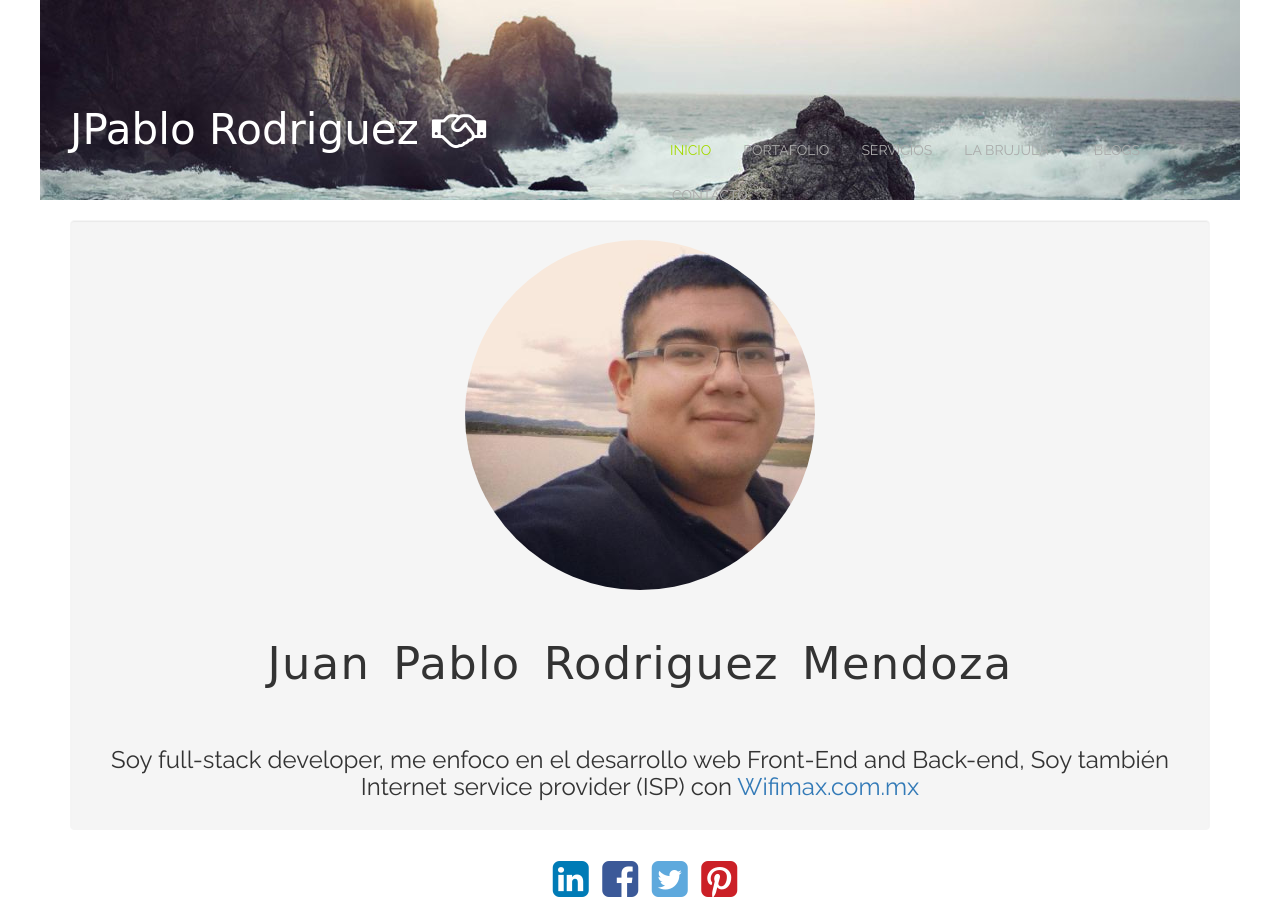
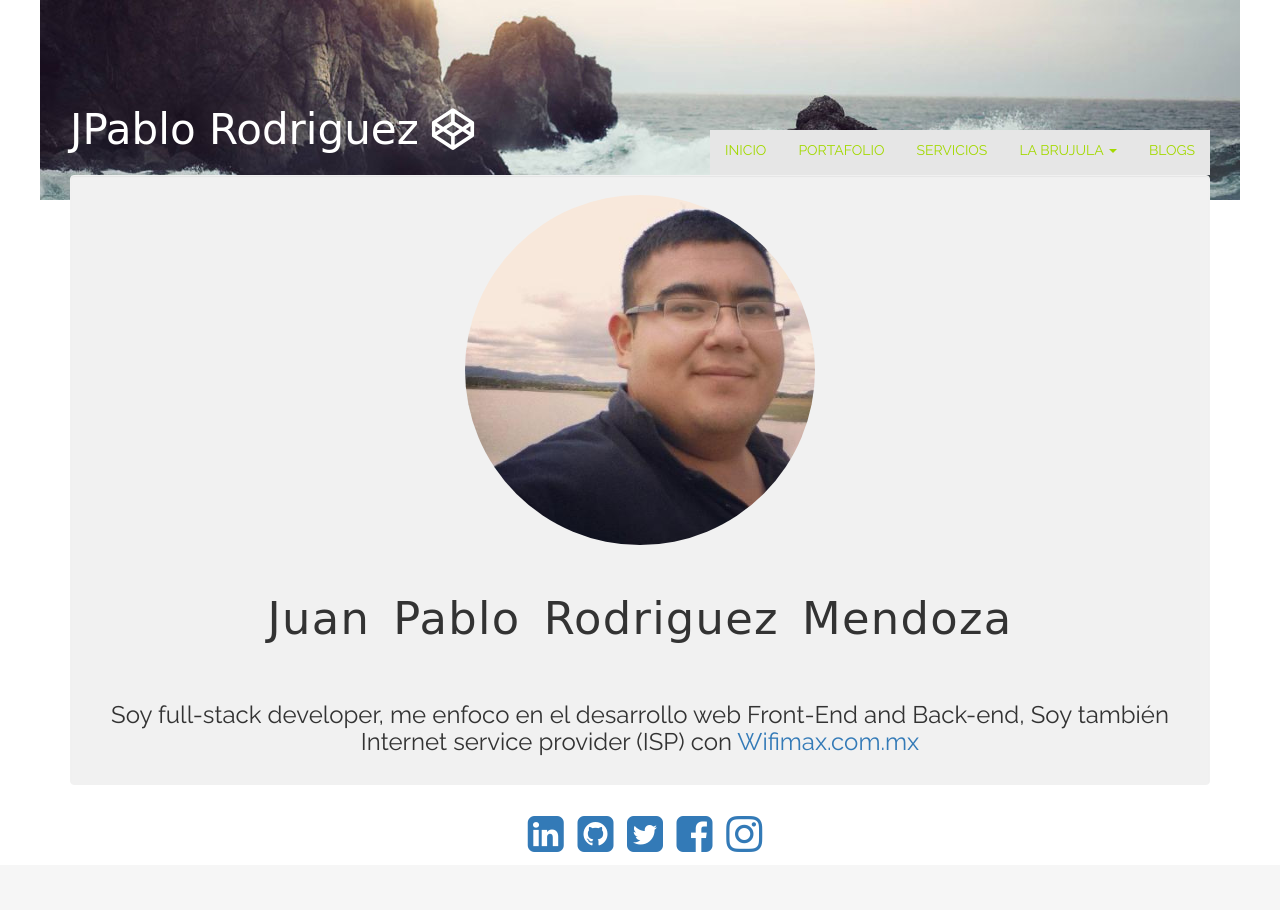
Before and after one commit to jPablo23/sofros_me, a PHP site: page / in a window 1280 px wide. After the commit the page ends 852 px from the top, so only its background shows below. Run offline with PHP 8.4, Linux system fonts and the light colour scheme.

Commit message:
Index terminado, ya se tiene menu y las redes sociales.

```diff
--- a/index.html
+++ b/index.html
@@ -5,8 +5,7 @@
     <meta http-equiv="X-UA-Compatible" content="IE=edge">
     <meta name="viewport" content="width=device-width, initial-scale=1">
     <!-- The above 3 meta tags *must* come first in the head; any other head content must come *after* these tags -->
-    <title>Sofroscorp by JPablo</title>
-
+    <title>Sofroscorp | By JPKlop</title>
     <!-- Bootstrap -->
     <link href='https://fonts.googleapis.com/css?family=Pacifico' rel='stylesheet' type='text/css'>
     <link href='https://fonts.googleapis.com/css?family=Raleway' rel='stylesheet' type='text/css'>
@@ -18,6 +17,7 @@
       <script src="https://oss.maxcdn.com/html5shiv/3.7.2/html5shiv.min.js"></script>
       <script src="https://oss.maxcdn.com/respond/1.4.2/respond.min.js"></script>
     <![endif]-->
+    <!--<link rel="icon" type="image/png" href="/images/mifavicon.png" />-->
   </head>
   <body>
 
@@ -35,13 +35,13 @@
      <div id="bodypage" class="container">
        <div class="row">
           <!-- title -->
-          <div id="name" class="col-xs-12 col-sm-6 col-lg-6">
-            <a href="index.html">JPablo Rodriguez <i class="fa fa-handshake-o animated infinite rubberBand"></i></a>
+          <div id="name" class="col-xs-12 col-lg-6">
+            <a href="index.html">JPablo Rodriguez <i class="fa fa-codepen animated infinite rubberBand"></i></a>
           </div>
           <!-- title -->
 
           <!-- menu -->
-          <div id="" class="col-xs-12 col-sm-6 col-lg-6">
+          <div id="" class="col-xs-12 col-lg-6">
          <ul id="main-menu" class="nav nav-pills hidden-xs">
              <li class="active"><a href="index.html">INICIO</a></li>
              <li><a class="hvr-float-shadow" href="portafolio.html">PORTAFOLIO</a></li>
@@ -54,7 +54,6 @@
                </ul>
              </li>
              <li><a class="hvr-float-shadow" href="#">BLOGS</a></li>
-             <li><a class="hvr-float-shadow" href="#">CONTACTO</a></li>
          </ul>
 
          <a href="#" id="mobile-menu-button" class="btn btn-default visible-xs">
@@ -88,14 +87,18 @@
      <!-- container -->
 
      <!-- footer -->
+     <footer>
+       <div class="clearfix"></div>
      <div id="footer" class="col-sm-12 text-center">
 
-         <a target="_blank" href="#" class="social1"><i class="fa fa-linkedin-square" ></i></a>
-         <a target="_blank" href="#" class="social2"><i class="fa fa-facebook-square"></i></a>
-         <a target="_blank" href="#" class="social3"><i class="fa fa-twitter-square" ></i></a>
-         <a target="_blank" href="#" class="social4"><i class="fa fa-pinterest-square" ></i></a>
+         <a target="_blank" href="#" class=""><i class="fa fa-linkedin-square" aria-hidden="true"></i></a>
+         <a target="_blank" href="#" class=""><i class="fa fa-github-square" aria-hidden="true"></i></a>
+         <a target="_blank" href="#" class=""><i class="fa fa-twitter-square" aria-hidden="true"></i></a>
+         <a target="_blank" href="#" class=""><i class="fa fa-facebook-square" aria-hidden="true"></i></a>
+         <a target="_blank" href="#" class=""><i class="fa fa-instagram" aria-hidden="true"></i></a>
 
      </div>
+     </footer>
      <!-- footer -->
 
 
--- a/style.css
+++ b/style.css
@@ -55,8 +55,8 @@ ul li {
 
 /* Bootstrap CSS*/
 .well{
-	background-color: #f5f5f5;
-    border: 1px solid #f5f5f5;
+	background-color: #F1F1F1;
+    border: 1px solid #F1F1F1;
 	float: left;
     width: 100%;
     display: none;
@@ -412,10 +412,11 @@ PRICING STYLES
 #main-menu {
 	float:right;
 	margin-top: 30px;
+	background-color: #E6E6E6;
 }
 
 #main-menu a {
-	color: #aaa;
+	color: #a3d900;
 }
 
 #main-menu a:hover {
```
